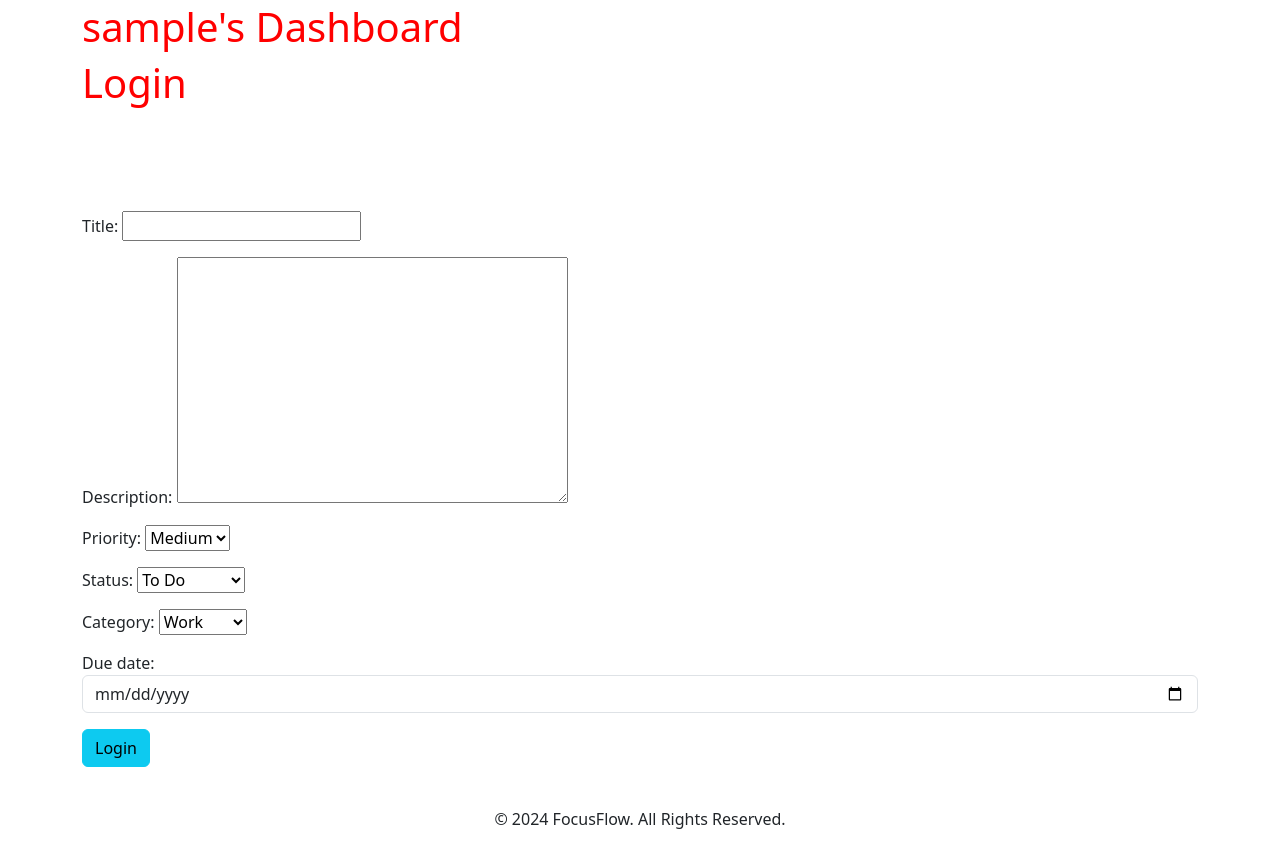
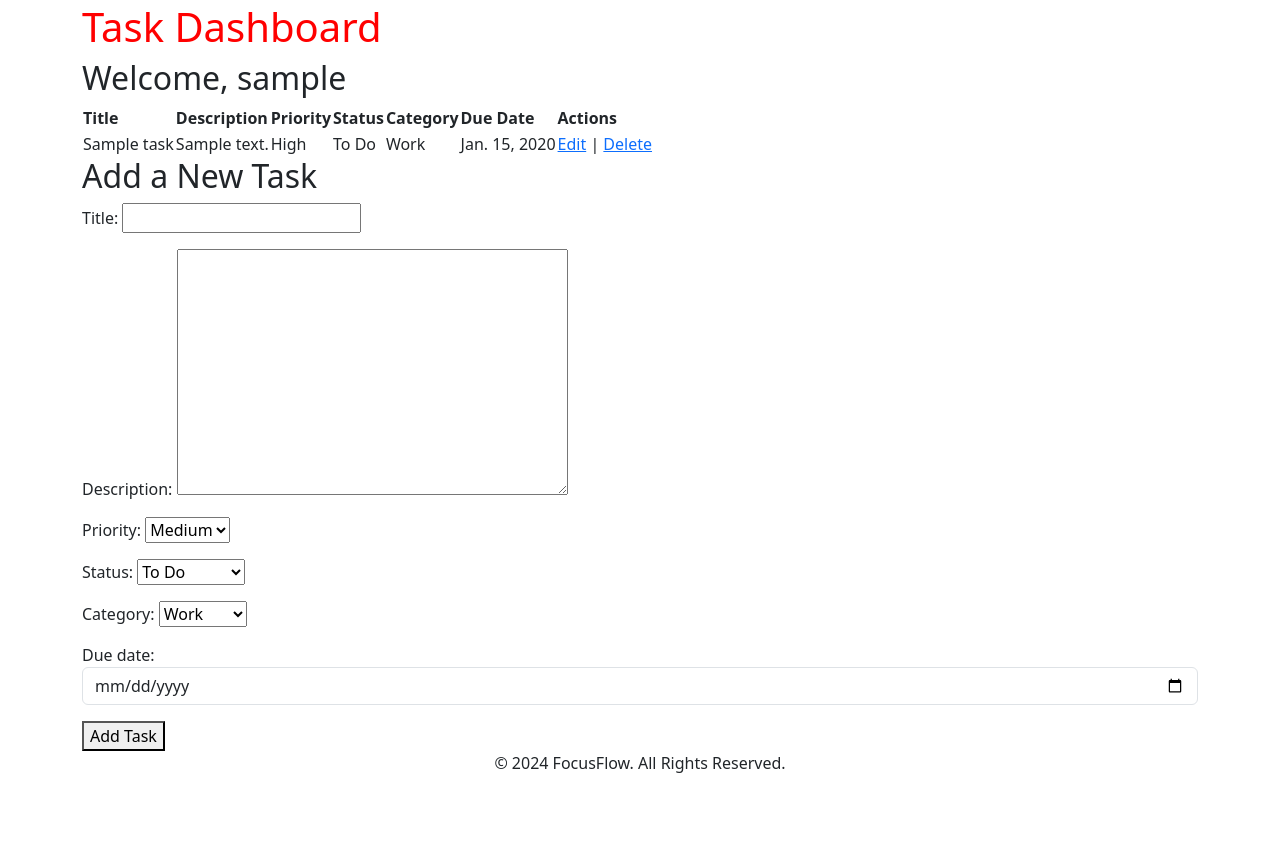
Before and after one commit to MFS4711/Hackathon-2-Task_Manager, a Django app: template task_management/templates/task_management/task-dashboard.html in a window 1280 px wide. Shown: the part 55-902 px from the top of the page. After the commit the page ends 828 px from the top, so only its background shows below. Run offline with Django 4.2, Linux system fonts and the light colour scheme; the template is opened without the code that fills it: values that come from a table or form of the project are taken from there, others are empty; a user stored in the database is signed in; tables that the repository leaves empty hold one stand-in row (values such as "Sample post"); some libraries are stand-ins or nearby versions.

Commit message:
update template html files and correct views files

```diff
--- a/task_management/templates/task_management/task-dashboard.html
+++ b/task_management/templates/task_management/task-dashboard.html
@@ -1,22 +1,49 @@
-{% extends 'base.html' %}
-{% block title %}Login{% endblock %}
+{% extends "base.html" %}
+
 {% block content %}
-{% load static %}
+<h1>Task Dashboard</h1>
+<h2>Welcome, {{ user.username }}</h2>
 
-<h1>{{ user.username }}'s Dashboard</h1>
-<h1> Login</h1>
-<br /><br />
-<div class="mb-3">
-    <br /><br />
-    <form method="POST">
-        {% csrf_token %}
-        {{ form.as_p }}
-        <button class="btn btn-info">Login</button>
-        <br /><br />
-</div>
+<!-- Task List -->
+<table>
+    <thead>
+        <tr>
+            <th>Title</th>
+            <th>Description</th>
+            <th>Priority</th>
+            <th>Status</th>
+            <th>Category</th>
+            <th>Due Date</th>
+            <th>Actions</th>
+        </tr>
+    </thead>
+    <tbody>
+        {% for task in tasks %}
+        <tr>
+            <td>{{ task.title }}</td>
+            <td>{{ task.description }}</td>
+            <td>{{ task.priority }}</td>
+            <td>{{ task.status }}</td>
+            <td>{{ task.category }}</td>
+            <td>{{ task.due_date }}</td>
+            <td>
+                <a href="{% url 'task_edit' user.id task.id %}">Edit</a> |
+                <a href="{% url 'task_delete' user.id task.id %}" onclick="return confirm('Are you sure you want to delete this task?');">Delete</a>
+            </td>
+        </tr>
+        {% empty %}
+        <tr>
+            <td colspan="7">No tasks found.</td>
+        </tr>
+        {% endfor %}
+    </tbody>
+</table>
 
+<!-- Add Task Form -->
+<h2>Add a New Task</h2>
+<form method="POST">
+    {% csrf_token %}
+    {{ task_form.as_p }}
+    <button type="submit">Add Task</button>
 </form>
-
-
-
 {% endblock %}
```
Also changed, not shown: task_management/templates/task_management/delete-task.html (+9 -20 lines), task_management/templates/task_management/update-task.html (+9 -20 lines), task_management/views.py (+24 -24 lines).
